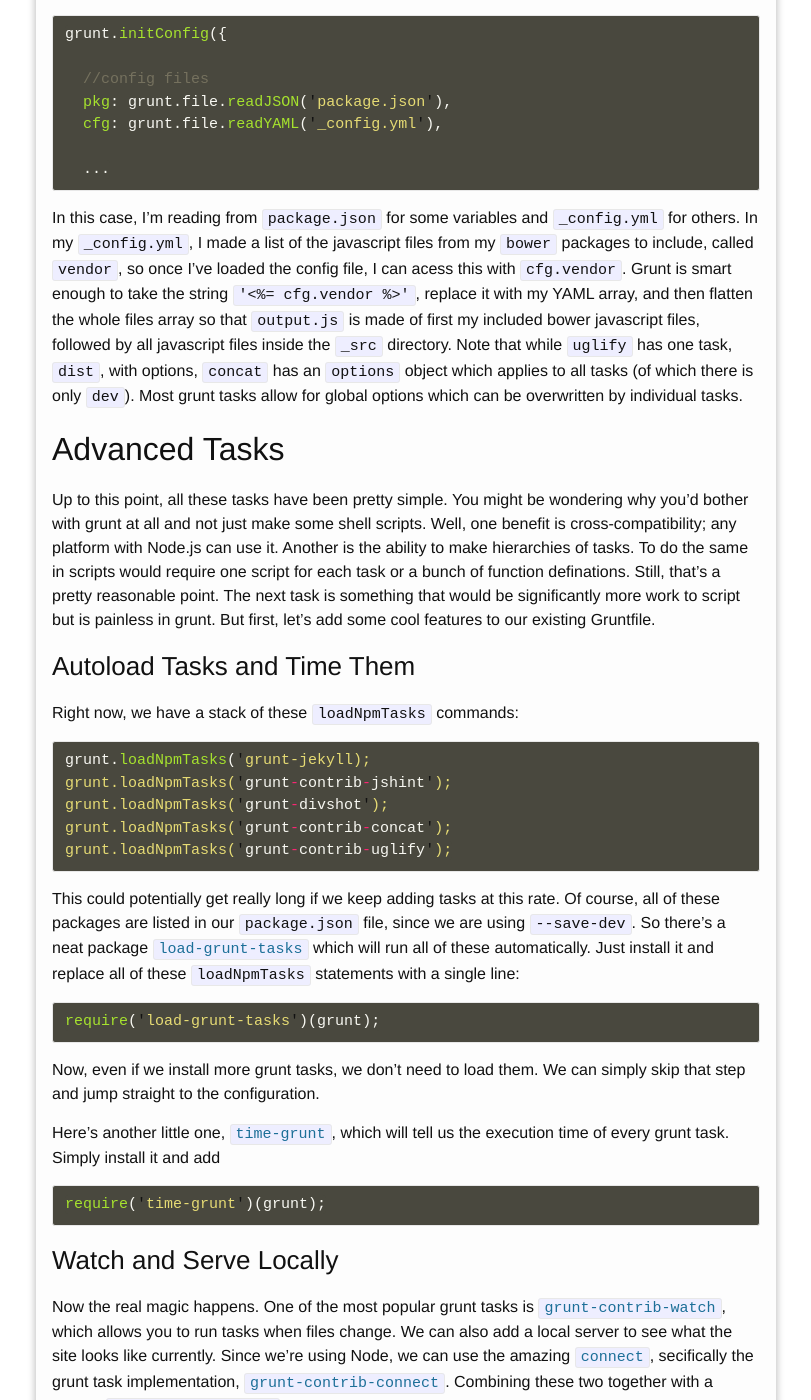
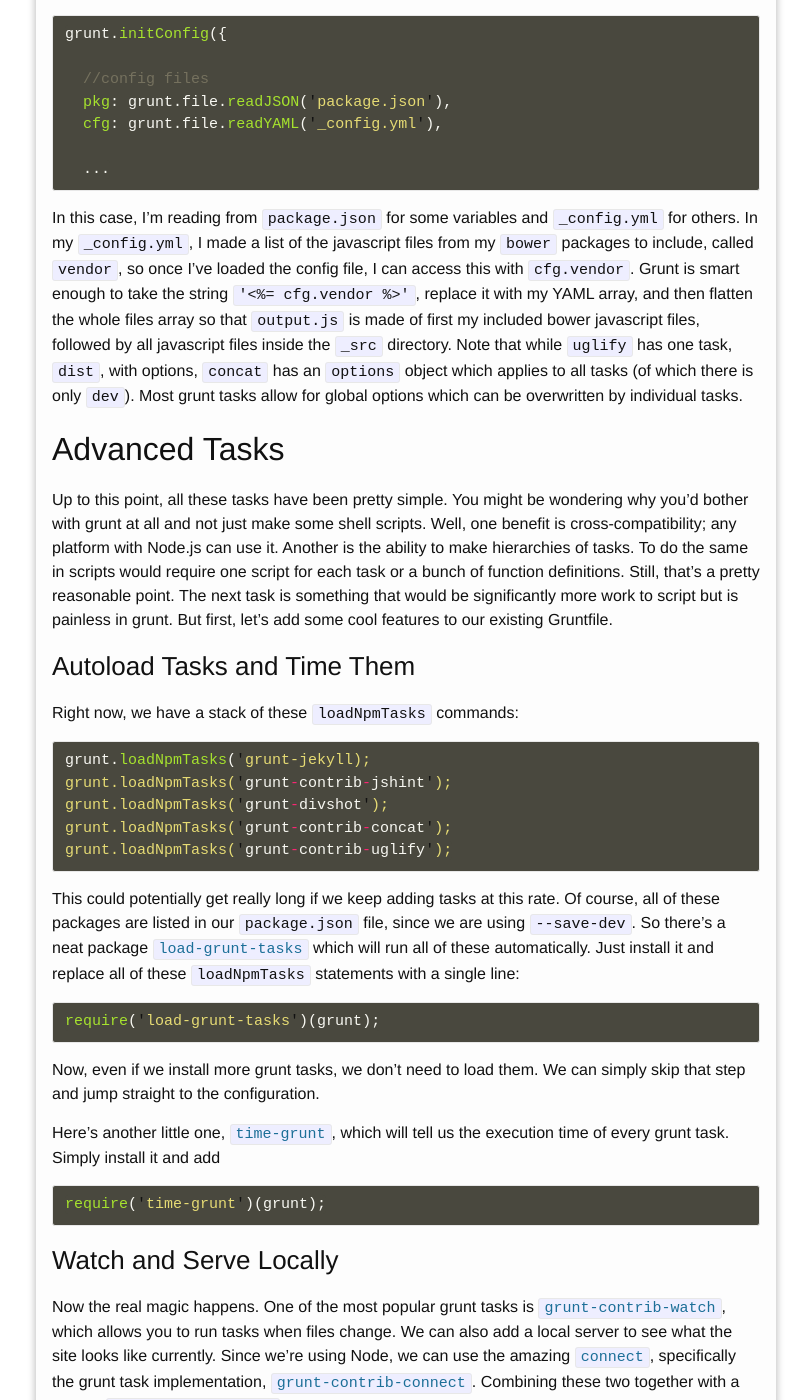
Before and after one commit to rabidaudio/rabid.audio, a Jekyll site: the page built from _posts/2014-12-18-using-grunt-with-jekyll.md, in a window 1280 px wide and 1400 px high, scrolled down 5753 px. Shown: the whole window, without its empty margins (234-1045 px from the left). Built offline with Jekyll 4.4.1, drawn with Linux system fonts in a browser that asks for light colours; some of the changed text lies outside the part shown.

Commit message:
I'm an awful speller

```diff
--- a/Gruntfile.js
+++ b/Gruntfile.js
@@ -42,7 +42,7 @@
     },
 
 
-    //js compilation (prodcution version)
+    //js compilation (production version)
     uglify: {
       dist: {
         files: {
--- a/_posts/2014-12-18-using-grunt-with-jekyll.md
+++ b/_posts/2014-12-18-using-grunt-with-jekyll.md
@@ -265,7 +265,7 @@
 {% endhighlight %}
 
 In this case, I'm reading from `package.json` for some variables and `_config.yml` for others. In my `_config.yml`, I made a list
-of the javascript files from my `bower` packages to include, called `vendor`, so once I've loaded the config file, I can acess this
+of the javascript files from my `bower` packages to include, called `vendor`, so once I've loaded the config file, I can access this
 with `cfg.vendor`. Grunt is smart enough to take the string `'<%= cfg.vendor %>'`, replace it with my YAML array, and then flatten the
 whole files array so that `output.js` is made of first my included bower javascript files, followed by all javascript files inside the
 `_src` directory. Note that while `uglify` has one task, `dist`, with options, `concat` has an `options` object which applies to all
@@ -276,7 +276,7 @@
 
 Up to this point, all these tasks have been pretty simple. You might be wondering why you'd bother with grunt at all and not just make
 some shell scripts. Well, one benefit is cross-compatibility; any platform with Node.js can use it. Another is the ability to make
-hierarchies of tasks. To do the same in scripts would require one script for each task or a bunch of function definations. Still,
+hierarchies of tasks. To do the same in scripts would require one script for each task or a bunch of function definitions. Still,
 that's a pretty reasonable point. The next task is something that would be significantly more work to script but is painless in grunt.
 But first, let's add some cool features to our existing Gruntfile.
 
@@ -317,7 +317,7 @@
 Now the real magic happens. One of the most popular grunt tasks is
 [`grunt-contrib-watch`](https://www.npmjs.com/package/grunt-contrib-watch), which allows you to run tasks when files change.
 We can also add a local server to see what the site looks like currently. Since we're using Node, we can use the amazing
-[`connect`](https://www.npmjs.com/package/connect), secifically the grunt task implementation,
+[`connect`](https://www.npmjs.com/package/connect), specifically the grunt task implementation,
 [`grunt-contrib-connect`](https://www.npmjs.com/package/grunt-contrib-connect). Combining these two together with a feature
 [`connect-livereload`](https://www.npmjs.com/package/connect-livereload), we can make a task which starts a webserver
 and listens for file changes, automatically rebuilding the project and **refreshing the page in the browser.**
```
Also changed, not shown: other parts of _posts/2014-12-18-using-grunt-with-jekyll.md (+12 -10 lines).
